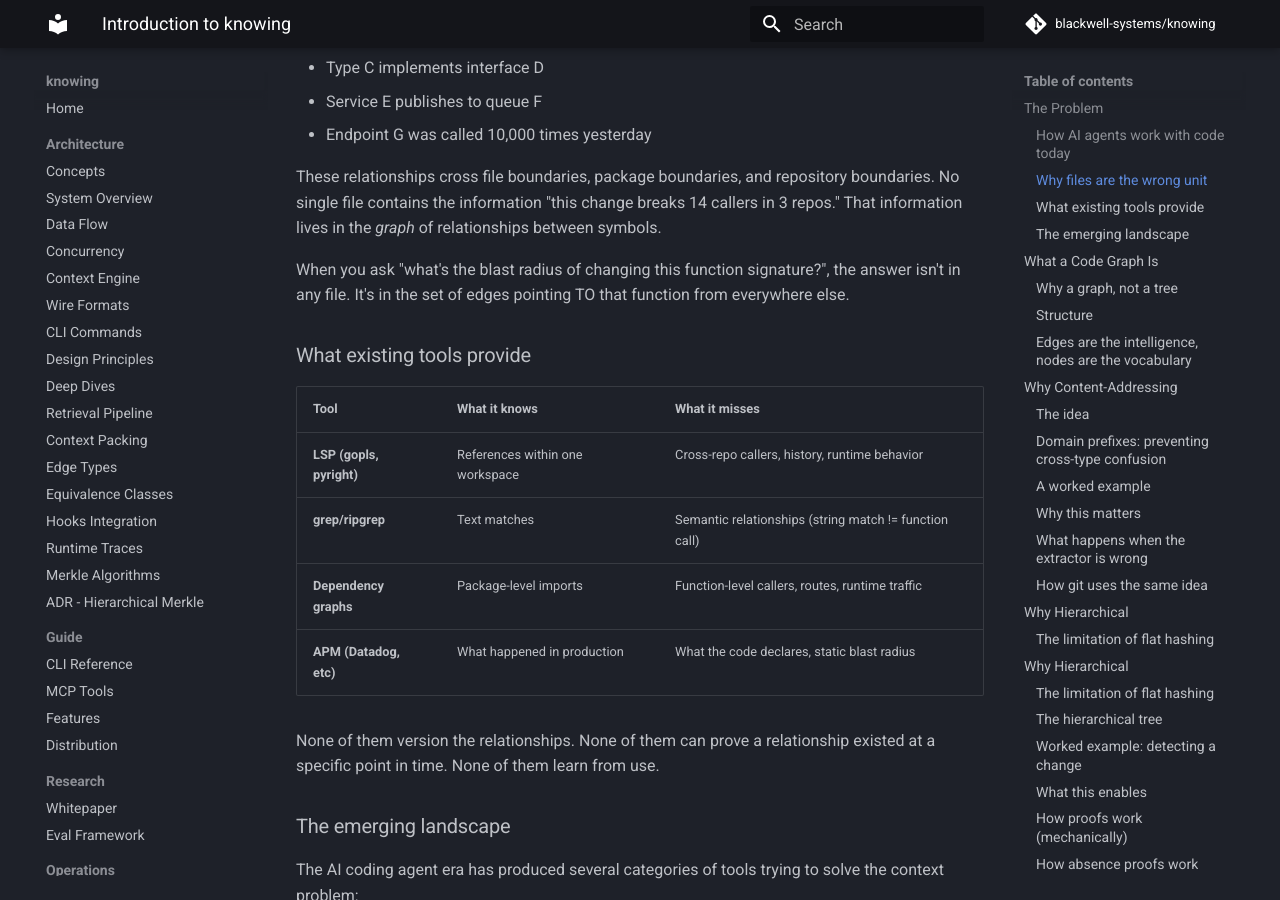
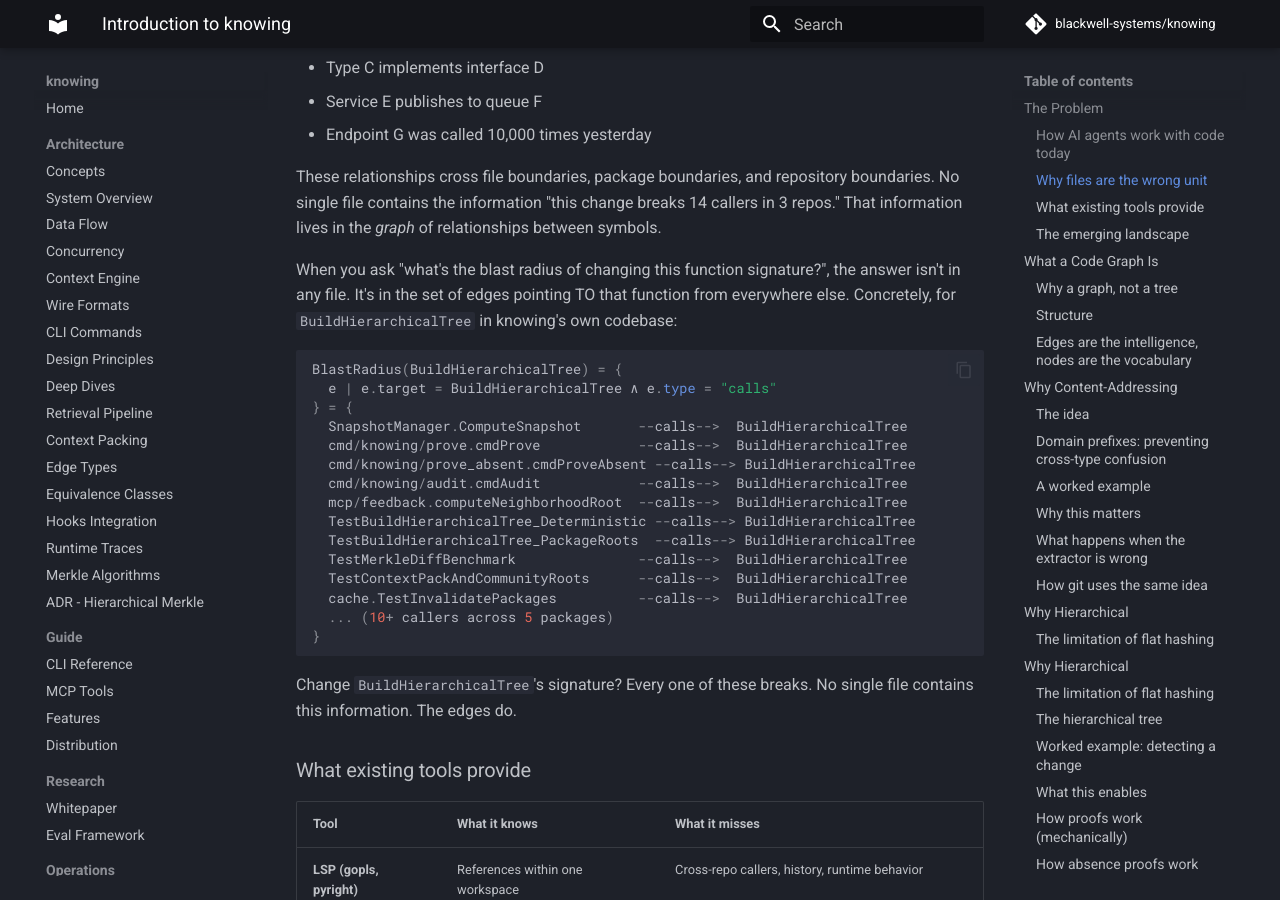
Before and after one commit to blackwell-systems/knowing, an MkDocs documentation site: the page built from docs/guide/introduction.md, in a window 1280 px wide and 900 px high, scrolled down 912 px. Built offline with MkDocs 1.6.1 and Material for MkDocs 9.7.7, drawn with Linux system fonts in a browser that asks for light colours; comment, search, counter and statistics services are not loaded; some of the changed text lies outside the part shown.

Commit message:
docs: add concrete edge-set notation for blast radius example
Uses real data from knowing's own graph: 10+ callers of
BuildHierarchicalTree across 5 packages, shown in set notation.
Makes the 'relationships not files' argument concrete and visual.

````diff
--- a/docs/guide/introduction.md
+++ b/docs/guide/introduction.md
@@ -30,7 +30,27 @@ Source code is text organized into files. But the *meaning* of code is relations
 
 These relationships cross file boundaries, package boundaries, and repository boundaries. No single file contains the information "this change breaks 14 callers in 3 repos." That information lives in the *graph* of relationships between symbols.
 
-When you ask "what's the blast radius of changing this function signature?", the answer isn't in any file. It's in the set of edges pointing TO that function from everywhere else.
+When you ask "what's the blast radius of changing this function signature?", the answer isn't in any file. It's in the set of edges pointing TO that function from everywhere else. Concretely, for `BuildHierarchicalTree` in knowing's own codebase:
+
+```
+BlastRadius(BuildHierarchicalTree) = {
+  e | e.target = BuildHierarchicalTree ∧ e.type = "calls"
+} = {
+  SnapshotManager.ComputeSnapshot       --calls-->  BuildHierarchicalTree
+  cmd/knowing/prove.cmdProve            --calls-->  BuildHierarchicalTree
+  cmd/knowing/prove_absent.cmdProveAbsent --calls--> BuildHierarchicalTree
+  cmd/knowing/audit.cmdAudit            --calls-->  BuildHierarchicalTree
+  mcp/feedback.computeNeighborhoodRoot  --calls-->  BuildHierarchicalTree
+  TestBuildHierarchicalTree_Deterministic --calls--> BuildHierarchicalTree
+  TestBuildHierarchicalTree_PackageRoots  --calls--> BuildHierarchicalTree
+  TestMerkleDiffBenchmark               --calls-->  BuildHierarchicalTree
+  TestContextPackAndCommunityRoots      --calls-->  BuildHierarchicalTree
+  cache.TestInvalidatePackages          --calls-->  BuildHierarchicalTree
+  ... (10+ callers across 5 packages)
+}
+```
+
+Change `BuildHierarchicalTree`'s signature? Every one of these breaks. No single file contains this information. The edges do.
 
 ### What existing tools provide
 
````
Also changed, not shown: other parts of docs/guide/introduction.md (+1 -1 lines).
